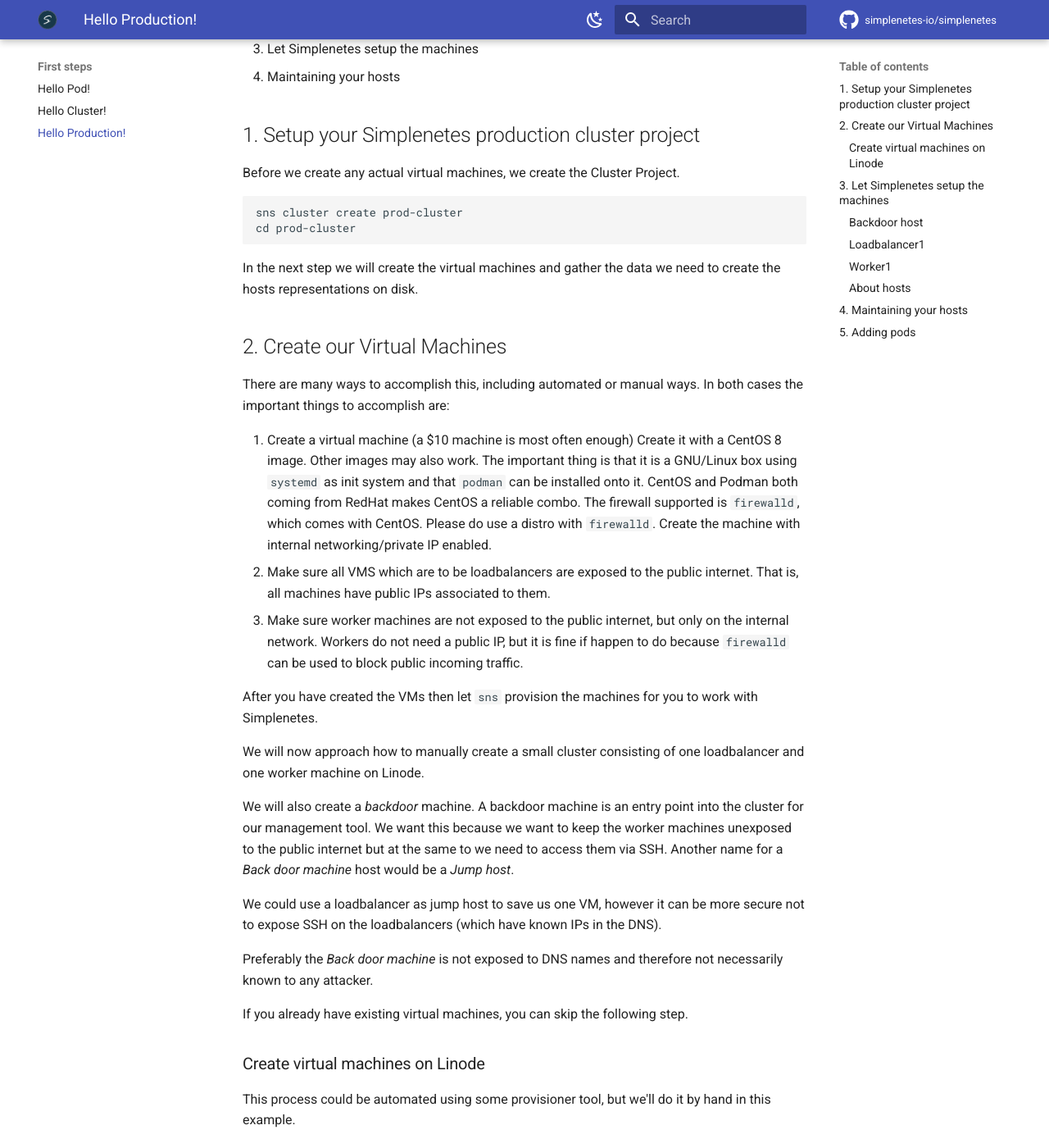
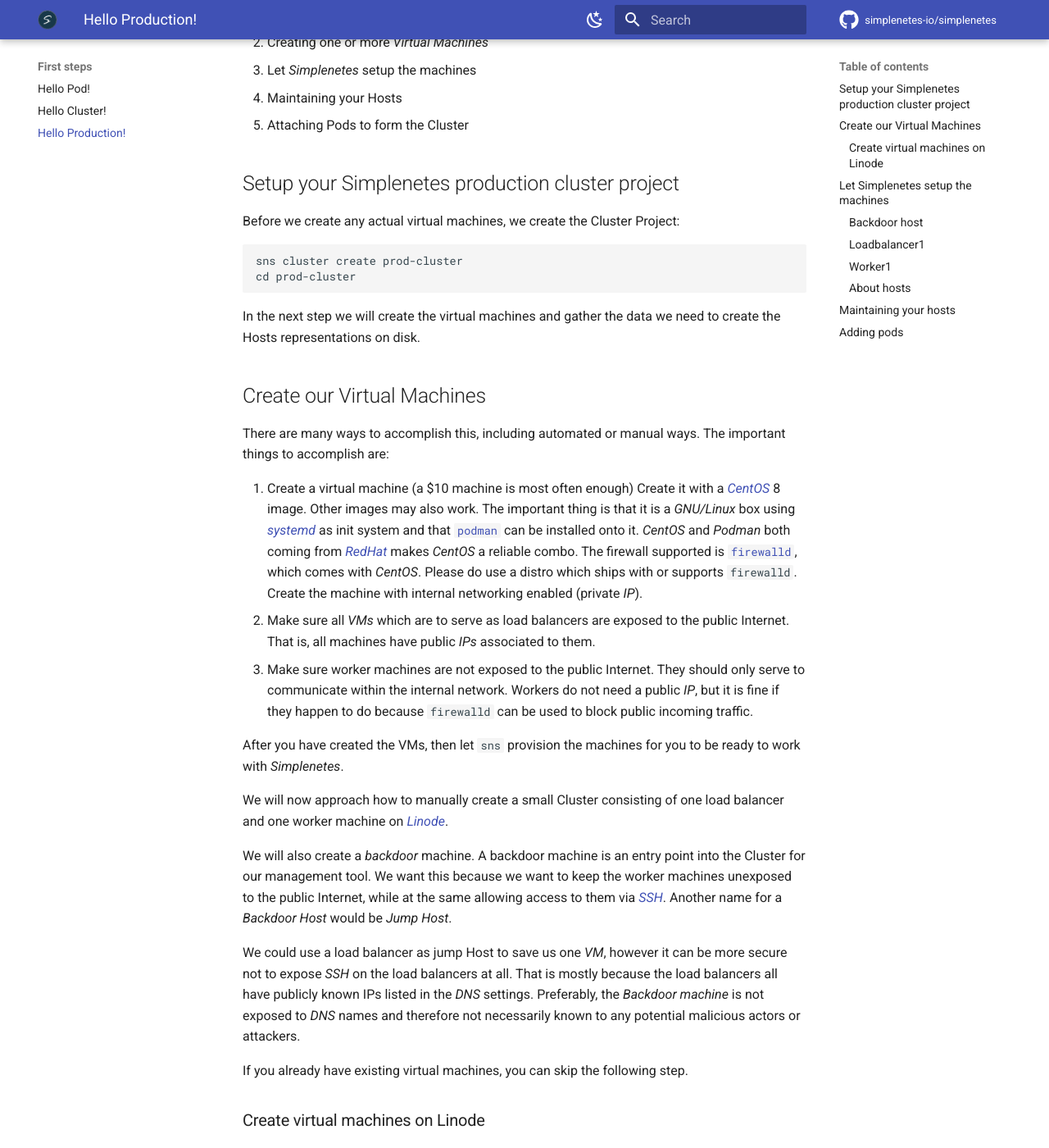
Before and after one commit to simplenetes-io/simplenetes_io, an MkDocs documentation site: the page built from docs/PROVISIONING.md, in a window 1280 px wide and 1400 px high, scrolled down 377 px. Shown: the whole window at 82% size. Built offline with MkDocs 1.6.1 and Material for MkDocs 9.7.7, drawn with Linux system fonts in a browser that asks for light colours; comment, search, counter and statistics services are not loaded; some of the changed text lies outside the part shown.

Commit message:
Improve provisioning production cluster section

````diff
--- a/docs/PROVISIONING.md
+++ b/docs/PROVISIONING.md
@@ -1,42 +1,40 @@
-# Provisioning a prod-cluster on a host provider of choice
+# Provisioning a production Cluster on a Host provider of choice
 
-Provisioning a cluster is as easy as:
+Provisioning a Cluster is rather easy. The following 4-step process covers the most important tasks:
 
-1.  Setup your Simplenetes production cluster project
-2.  Create one or many virtual machines
-3.  Let Simplenetes setup the machines
-4.  Maintaining your hosts
+1. Preparing your _Simplenetes_ production Cluster project
+2. Creating one or more _Virtual Machines_
+3. Let _Simplenetes_ setup the machines
+4. Maintaining your Hosts
+5. Attaching Pods to form the Cluster
 
-## 1.  Setup your Simplenetes production cluster project
-Before we create any actual virtual machines, we create the Cluster Project.
-
+## Setup your Simplenetes production cluster project
+Before we create any actual virtual machines, we create the Cluster Project:
 ```sh
 sns cluster create prod-cluster
 cd prod-cluster
 ```
 
-In the next step we will create the virtual machines and gather the data we need to create the hosts representations on disk.
+In the next step we will create the virtual machines and gather the data we need to create the Hosts representations on disk.
 
-## 2. Create our Virtual Machines
-There are many ways to accomplish this, including automated or manual ways. In both cases the important things to accomplish are:
+## Create our Virtual Machines
+There are many ways to accomplish this, including automated or manual ways. The important things to accomplish are:
 
-1.  Create a virtual machine (a $10 machine is most often enough)
-    Create it with a CentOS 8 image. Other images may also work. The important thing is that it is a GNU/Linux box using `systemd` as init system and that `podman` can be installed onto it.
-    CentOS and Podman both coming from RedHat makes CentOS a reliable combo.
-    The firewall supported is `firewalld`, which comes with CentOS. Please do use a distro with `firewalld`.
-    Create the machine with internal networking/private IP enabled.
-2.  Make sure all VMS which are to be loadbalancers are exposed to the public internet. That is, all machines have public IPs associated to them.
-3.  Make sure worker machines are not exposed to the public internet, but only on the internal network. Workers do not need a public IP, but it is fine if happen to do because `firewalld` can be used to block public incoming traffic.
+1. Create a virtual machine (a $10 machine is most often enough)
+    Create it with a [_CentOS_](https://www.centos.org/) 8 image. Other images may also work. The important thing is that it is a _GNU/Linux_ box using [_systemd_](https://www.freedesktop.org/wiki/Software/systemd/) as init system and that [`podman`](https://podman.io/) can be installed onto it.
+    _CentOS_ and _Podman_ both coming from [_RedHat_](https://www.redhat.com/) makes _CentOS_ a reliable combo.
+    The firewall supported is [`firewalld`](https://firewalld.org/), which comes with _CentOS_. Please do use a distro which ships with or supports `firewalld`.
+    Create the machine with internal networking enabled (private _IP_).
+2. Make sure all _VMs_ which are to serve as load balancers are exposed to the public Internet. That is, all machines have public _IPs_ associated to them.
+3. Make sure worker machines are not exposed to the public Internet. They should only serve to communicate within the internal network. Workers do not need a public _IP_, but it is fine if they happen to do because `firewalld` can be used to block public incoming traffic.
 
-After you have created the VMs then let `sns` provision the machines for you to work with Simplenetes.
+After you have created the VMs, then let `sns` provision the machines for you to be ready to work with _Simplenetes_.
 
-We will now approach how to manually create a small cluster consisting of one loadbalancer and one worker machine on Linode.
+We will now approach how to manually create a small Cluster consisting of one load balancer and one worker machine on [_Linode_](https://www.linode.com/).
 
-We will also create a  _backdoor_ machine. A backdoor machine is an entry point into the cluster for our management tool. We want this because we want to keep the worker machines unexposed to the public internet but at the same to we need to access them via SSH. Another name for a _Back door machine_ host would be a _Jump host_.
+We will also create a _backdoor_ machine. A backdoor machine is an entry point into the Cluster for our management tool. We want this because we want to keep the worker machines unexposed to the public Internet, while at the same allowing access to them via [_SSH_](https://en.wikipedia.org/wiki/Secure_Shell_Protocol). Another name for a _Backdoor Host_ would be _Jump Host_.
 
-We could use a loadbalancer as jump host to save us one VM, however it can be more secure not to expose SSH on the loadbalancers (which have known IPs in the DNS).
-
-Preferably the _Back door machine_ is not exposed to DNS names and therefore not necessarily known to any attacker.
+We could use a load balancer as jump Host to save us one _VM_, however it can be more secure not to expose _SSH_ on the load balancers at all. That is mostly because the load balancers all have publicly known IPs listed in the _DNS_ settings. Preferably, the _Backdoor machine_ is not exposed to _DNS_ names and therefore not necessarily known to any potential malicious actors or attackers.
 
 If you already have existing virtual machines, you can skip the following step.
 
@@ -45,92 +43,93 @@
 This process could be automated using some provisioner tool, but we'll do it by hand in this example.
 
 Steps:
+1.  Login to _Linode_;
+2.  Create the `loadbalancer1` machine (a $10 machine is enough)
+  -   Use _CentOS 8_ as operating system;
+  -   make sure `PrivateIP` is checked;
+  -   Set a `root` password (`root` login will later be disabled by `sns`);
+  -   Label/tag the machine as you wish, for later reference and identification;
+  -   Copy the public and private _IP_ addresses from the dashboard. These will be referred later as follows:
+    - `PubIP-Loadbalancer`;
+    - `PrivIP-Loadbalancer`.
+3.  Create another machine as `backdoor. A tiny VM is enough for this.
+    - Same procedure as when creating the `loadbalancer`, take note of the _IP_ addresses.
+4.  Create the `worker1` machine (a $10 machine is enough)
+    - Same procedure as when creating the `loadbalancer`, remember the _IPs_.
 
-1.  Login to Linode
-2.  Create the loadbalancer1 machine (a $10 machine is enough)
-    -   Use CentOS8 as operating system
-    -   make sure PrivateIP is checked
-    -   Set a root password (root login will later be disabled by sns)
-    -   Label/tag the machine as you wish
-    -   Copy the public and private IP addresses from the dashboard, they are refered later as
-        `PubIP-Loadbalancer` and `PrivIP-Loadbalancer`.
-3.  Create another machine as backdoor, a tiny VM is enough for this.
-    - Same procedure as when creating the loadbalancer, remember the IPs.
-4.  Create the worker1 machine (a $10 machine is enough)
-    - Same procedure as when creating the loadbalancer, remember the IPs.
+Make sure you have the root password(s) available, you will need the credentials on the proceeding steps.
 
-Make sure you have the root password(s) available, you will need them soon.
+> Note: if you are using a host provider which does not provide root login, but superuser login or a root account with key login instead, then that is also going to work too. The login information can be supplied when registering Hosts in the `sns` cluster.
 
-Note that if you are using a host provider which does not provide root login but superuser login or root with key login, then that works too. Then you can supply that information when registering the hosts in the sns cluster.
 
-## 3. Let Simplenetes setup the machines
-Now that we have the actual machines created we can use Simplenetes to provision the machines for us.
-Simplenetes can prepare the machines by running a few commands for each host.
+## Let Simplenetes setup the machines
+Now that we have the actual machines created, we can use _Simplenetes_ to provision the machines for us.
+_Simplenetes_ can prepare the machines by running a few commands for each Host.
 
-First we will create the virtual machines representations in the cluster project.
+First we will create the virtual machines representations in the Cluster project.
 
-If your cloud provider creates a superuser for you then set that superuser below when creating the host. Then save the SSH key as `id_rsa_super` in the host directory, alternatively if you have the keyfile elsewhere you can provide the path using the -S option.
+If your cloud provider creates a "superuser" account for you, then set that account below when creating the Host. Save the provided _SSH_ key as `id_rsa_super` in the destination Host directory. Alternatively, if you have the key file elsewhere you can provide the path using the `-S` option.
 
 ### Backdoor host
+If your cloud vendor provided you with an existing super user, add the options `--super-user-name=<mysuperuser>` and `--super-user-keyfile=<path_to_keyfile>`. It is fine to have the keyfile stored outside the cluster repo.
 
-If your cloud vendor provided you with an existing super user, add the options `--super-user-name=given` and `--super-user-keyfile=path`.
-It is fine to have the keyfile stored outside the cluster repo.
-Relative paths are relative to the host directory inside the cluster repo. For example `../../secret-keys/id_rsa` gives you the possibility to store keys in a sibling directory to the cluster repo directory.
+> Note: Relative paths are relative to the Host directory inside the Cluster repo. For example `../../secret-keys/id_rsa` gives you the possibility to store keys in a sibling directory in relation to the Cluster repo directory.
 
-Setting the key paths as a way to keep keys outside of the cluster repo can be desirable in many situations for increased security.
+Both super user keys `(--super-user-keyfile=)` and for regular user keys `(--keyfile=)` can be set to relative paths.
+It is possible to replace the Host keys at any time in case you want to have them outside of the Cluster repo at a later stage.
 
-You can do that both for super user keys `(--super-user-keyfile=)` and for regular user keys `(--keyfile=)`.
-It is possible to replace the host keys at any time in case you want to have them outside of the cluster repo at a later stage.
+> Note: Setting the key paths as a way to keep keys outside of the cluster repo can be desirable in many situations for increased security.
 
-
+Now, proceed with backdoor host registration:
 ```sh
 sns host register backdoor --address=<PubIP-Backdoor>
 ```
 
-If you were provided with an already existing superuser with a keyfile you will not set it up here again. In this case, skip the following step.
-Otherwise, proceed with that now:
+> Note: If you were provided with an already existing super user with an existing keyfile you will not set it up here again. In this case, skip the following step.
 
-Add the `--root-keyfile=path` if the root login uses a key instead of password.
+In case an existing super user has not been provided, proceed with that now. Make sure the `--root-keyfile=path` parameters are present if the root login uses a key file instead of password.
 
-If you want the keys outside the cluster or reuse existing keys add the options `--super-user-name=given` and `--super-user-keyfile=path` when creating the superuser.
+In case you want the keys to stay outside the Cluster directory or if you want to reuse existing keys, add the options `--super-user-name=given` and `--super-user-keyfile=path` when creating the superuser, accordingly.
 
+Set up the backdoor Host:
 ```sh
 sns host setup superuser backdoor
 ```
 
-Now we disable root login, using the super user accounts.
-
+Now we disable root login, using the super user accounts:
 ```sh
 sns host setup disableroot backdoor
 ```
 
-Configure `firewalld` on the host, but skip setting up things which is irrelevant to the backdoor.
+Configure `firewalld` on the Host, but skip setting up things which are irrelevant to the backdoor Host in particular:
 ```sh
 sns host setup install backdoor --skip-podman --skip-systemd
 ```
 
-We disable the host to not be part of any sync action:
+We disable the host to not be part of any state synchronization action:
 ```sh
 sns host state backdoor -s disabled
 ```
 
 
 ### Loadbalancer1
+In this section, let's proceed into registering the _loadbalancer1_. You can add options in the same way as done during the creation of _backdoor1_.
 
-Let's register the _loadbalancer1_. You can add options in the same way as for the *backdoor1*.
+Other options we include this time are:
+- We add `--jump-host` so that we can manage this Host via internal network connections.
+- We add `--expose` so that we open ports in the firewall which the load balancer wants incoming traffic on.
 
-We add `--jump-host` so that we can manage this host via the internal network.
-We add `--expose` so that we open ports in the firewall which the loadbalancer wants incoming traffic on.
-
-
+The command line for registering the new load balancer Host is then:
 ```sh
 sns host register loadbalancer1 \
     --address=<PrivIP-Loadbalancer1> \
     --jump-host="../backdoor" \
     --expose="80 443" \
     --router-address=<PrivIP-Loadbalancer1>:32767
+```
 
-# If you were provided an already existing superuser you can skip the following two steps, same as for backdoor1.
+After that, set up the new Host, exactly the same as done for _backdoor1_ on the previous step. Skip the following set of commands if an existing superuser is already present.
+```
 sns host setup superuser loadbalancer1
 sns host setup disableroot loadbalancer1
 
@@ -140,7 +139,9 @@
 
 ### Worker1
 
-Note, we do not publicly expose any ports on worker hosts.
+Similar process is then repeated for the worker Host.
+
+> Note: we do not publicly expose any ports on worker hosts.
 
 ```sh
 sns host register worker1 \
@@ -157,27 +158,24 @@
 ```
 
 ### About hosts
+Each Host is created as a subdirectory inside the Cluster project. Each Host has a new `id_rsa` key file automatically generated (unless configured differently) and a _host.env_ file created. The latter lists environment variables. A _host-superuser.env_ file is also created for super user access to the Host.
 
-Each host is created as a sub directory inside the cluster project. Each host has a new `id_rsa` key generated (unless configured differently) and a _host.env_ file (listing environment variables) created. A _host-superuser.env_ file is also created for super user access to the host.
+Using the super user account we have provisioned the host by installing `podman`, creating a regular user account and performing configurations. The `EXPOSE` variable in the _host.env_ file states which ports should be open to the public. This is then configured using `firewalld` (if it is installed, as recommended):
 
-Using the superuser account we have provisioned the host by installing podman, creating the regular user and performing configurations. The `EXPOSE` variable in the `host.env` file states which ports should be open to the public. This is then configured using `firewalld` (if it is installed):
-
-Using our regular user we also init'ed the host as part of the cluster by setting the `cluster-id.txt` file on the host. If you are using an existing host this step you will always want to run, otherwise sync will not work because it cannot recognize the host as being part of the cluster.
-It will also install the image registry config.json file, if any.
+Using our regular user we also initialized the Host as part of the Cluster by setting the _cluster-id.txt_ file on the Host. If you are using an existing Host this step you will always want to run, otherwise synchronization will not work because it won't be able to recognize the Host as being part of the Cluster.
+Lastly, it will also install the image registry _config.json_ file, if present.
 
 
-## 4.  Maintaining your hosts
-You can easily step into a shell all your hosts by following these steps:
-
+## Maintaining your hosts
+Maintenance is easily accessible through direct shell access. Step into a shell in any of your hosts at any time with:
 ```sh
 sns host shell <host> [--super-user]
 ```
 
-## 5. Adding pods
-We'll show here how to add some initial pods to get the cluster up and running. See the DEVCLUSTER instructions for details on this.
+## Adding pods
+After the base Cluster setup, this section covers the addition of some initial pods to get the Cluster finally up and running. For more information about Clusters, see also the [Setting up your first dev cluster](DEVCLUSTER.md) section.
 
 Attach pods:
-
 ```sh
 cd prod-cluster
 sns host attach ingress@loadbalancer1 --link=https://github.com/simplenetes-io/ingress.git
@@ -187,11 +185,9 @@
 sns host attach simplenetes_io@worker1 --link=https://github.com/simplenetes-io/simplenetes_io.git
 ```
 
-Configure the cluster:
+Configure the Cluster to allow _HTTP_ ingress traffic for the `simplenetes_io` Pod:
 ```sh
 cd prod-cluster
-
-# Allow HTTP ingress traffic for the simplenetes_io pod.
 echo "simplenetes_io_allowHttp=true" >>cluster-vars.env
 ```
 
@@ -203,13 +199,13 @@
 sns pod compile ingress
 ```
 
-Generate ingress:
+Generate Ingress settings:
 ```sh
 sns cluster geningress
 sns pod updateconfig ingress
 ```
 
-Sync the cluster:
+Synchronize the Cluster:
 ```sh
 git add . && git commit -m "Initial"
 sns cluster sync
````
